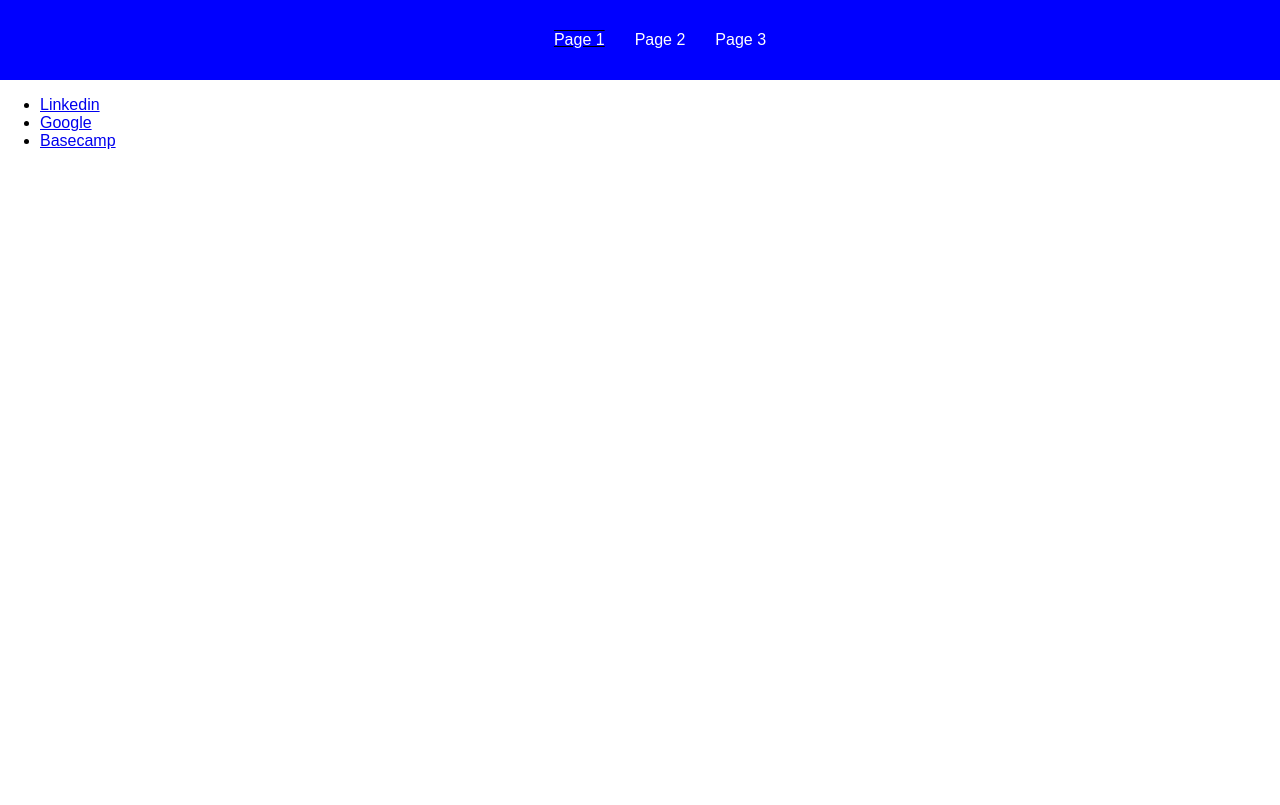
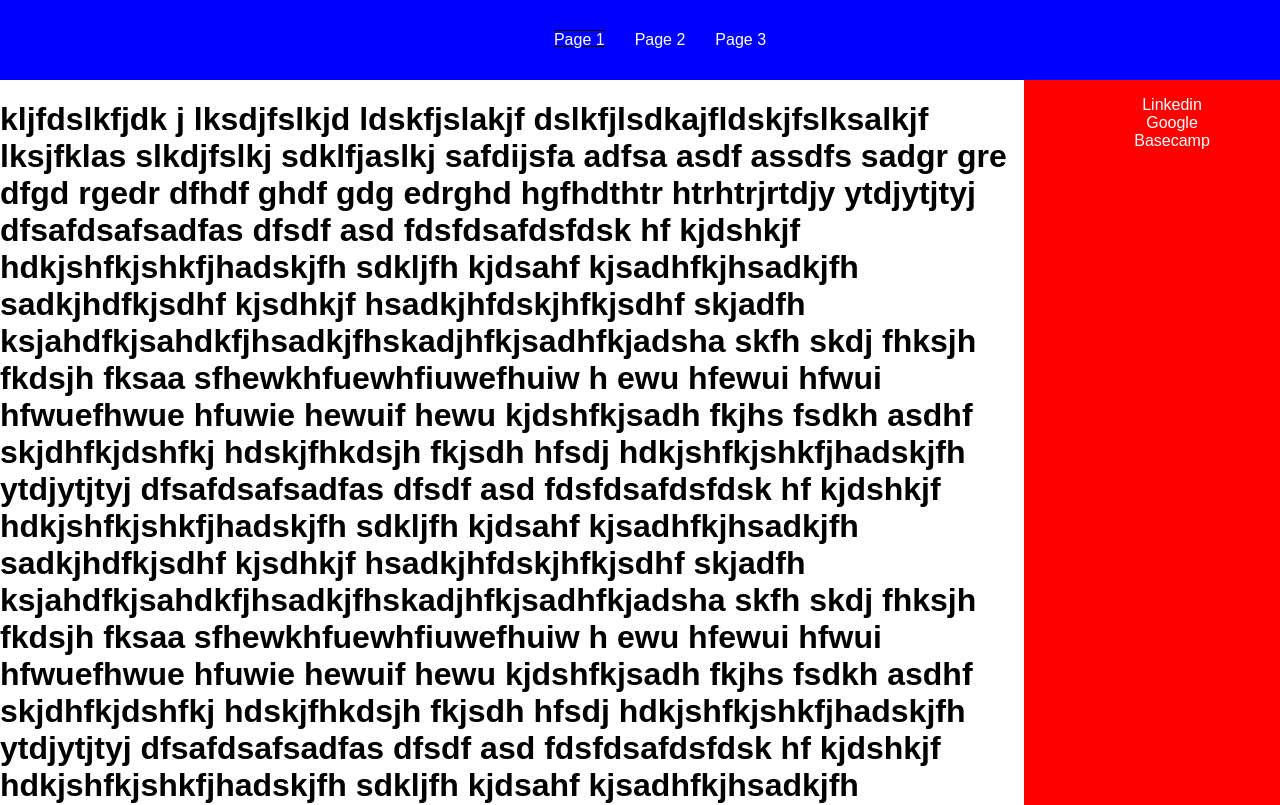
Before and after one commit to gprawd/ITMD-361-LAB6, a plain HTML site: page index.html in a window 1280 px wide. Shown: the top 805 px of the page. Drawn offline with Linux system fonts and the light colour scheme.

Commit message:
added second nav css

```diff
--- a/css/style.css
+++ b/css/style.css
@@ -1,6 +1,9 @@
 
 
-
+    h1 {
+        float: left;
+        padding: 0 20% 0 0;
+    }
     #header-container {
         position: relative;
         left: 50%;
@@ -43,3 +46,31 @@
       text-decoration: underline overline;
       background-color: none;
     }
+
+    #sidebar-container {
+        position: fixed;
+        height: 100%;
+        right: 0%;
+        width: 20%;
+        background-color: red;
+        list-style-type: none;
+        text-align: center;
+        padding: 0;
+        display: block;
+
+    }
+
+    #sidebar li {
+        list-style-type: none;
+
+    }
+
+    #sidebar li a {
+        color: #fff;
+        text-decoration: none;
+        padding: 15px 0;
+    }
+
+    #sidebar li a:hover {
+        text-decoration: underline;
+    }
--- a/index.html
+++ b/index.html
@@ -19,6 +19,48 @@
         </div>
       </nav>
     </header>
+    <h1>kljfdslkfjdk j
+      lksdjfslkjd
+      ldskfjslakjf
+      dslkfjlsdkajfldskjfslksalkjf
+      lksjfklas
+      slkdjfslkj
+      sdklfjaslkj
+      safdijsfa
+      adfsa
+      asdf
+      assdfs
+      sadgr gre
+      dfgd rgedr
+      dfhdf ghdf
+      gdg
+      edrghd
+      hgfhdthtr
+      htrhtrjrtdjy
+      ytdjytjtyj dfsafdsafsadfas dfsdf asd fdsfdsafdsfdsk hf kjdshkjf hdkjshfkjshkfjhadskjfh
+      sdkljfh kjdsahf kjsadhfkjhsadkjfh sadkjhdfkjsdhf kjsdhkjf hsadkjhfdskjhfkjsdhf
+      skjadfh ksjahdfkjsahdkfjhsadkjfhskadjhfkjsadhfkjadsha skfh skdj fhksjh fkdsjh fksaa
+      sfhewkhfuewhfiuwefhuiw h ewu hfewui hfwui hfwuefhwue hfuwie hewuif hewu kjdshfkjsadh fkjhs fsdkh
+      asdhf skjdhfkjdshfkj hdskjfhkdsjh fkjsdh hfsdj hdkjshfkjshkfjhadskjfh
+      ytdjytjtyj dfsafdsafsadfas dfsdf asd fdsfdsafdsfdsk hf kjdshkjf hdkjshfkjshkfjhadskjfh
+      sdkljfh kjdsahf kjsadhfkjhsadkjfh sadkjhdfkjsdhf kjsdhkjf hsadkjhfdskjhfkjsdhf
+      skjadfh ksjahdfkjsahdkfjhsadkjfhskadjhfkjsadhfkjadsha skfh skdj fhksjh fkdsjh fksaa
+      sfhewkhfuewhfiuwefhuiw h ewu hfewui hfwui hfwuefhwue hfuwie hewuif hewu kjdshfkjsadh fkjhs fsdkh
+      asdhf skjdhfkjdshfkj hdskjfhkdsjh fkjsdh hfsdj hdkjshfkjshkfjhadskjfh
+      ytdjytjtyj dfsafdsafsadfas dfsdf asd fdsfdsafdsfdsk hf kjdshkjf hdkjshfkjshkfjhadskjfh
+      sdkljfh kjdsahf kjsadhfkjhsadkjfh sadkjhdfkjsdhf kjsdhkjf hsadkjhfdskjhfkjsdhf
+      skjadfh ksjahdfkjsahdkfjhsadkjfhskadjhfkjsadhfkjadsha skfh skdj fhksjh fkdsjh fksaa
+      sfhewkhfuewhfiuwefhuiw h ewu hfewui hfwui hfwuefhwue hfuwie hewuif hewu kjdshfkjsadh fkjhs fsdkh
+      asdhf skjdhfkjdshfkj hdskjfhkdsjh fkjsdh hfsdj hdkjshfkjshkfjhadskjfh      ytdjytjtyj dfsafdsafsadfas dfsdf asd fdsfdsafdsfdsk hf kjdshkjf hdkjshfkjshkfjhadskjfh
+      sdkljfh kjdsahf kjsadhfkjhsadkjfh sadkjhdfkjsdhf kjsdhkjf hsadkjhfdskjhfkjsdhf
+      skjadfh ksjahdfkjsahdkfjhsadkjfhskadjhfkjsadhfkjadsha skfh skdj fhksjh fkdsjh fksaa
+      sfhewkhfuewhfiuwefhuiw h ewu hfewui hfwui hfwuefhwue hfuwie hewuif hewu kjdshfkjsadh fkjhs fsdkh
+      asdhf skjdhfkjdshfkj hdskjfhkdsjh fkjsdh hfsdj hdkjshfkjshkfjhadskjfh      ytdjytjtyj dfsafdsafsadfas dfsdf asd fdsfdsafdsfdsk hf kjdshkjf hdkjshfkjshkfjhadskjfh
+      sdkljfh kjdsahf kjsadhfkjhsadkjfh sadkjhdfkjsdhf kjsdhkjf hsadkjhfdskjhfkjsdhf
+      skjadfh ksjahdfkjsahdkfjhsadkjfhskadjhfkjsadhfkjadsha skfh skdj fhksjh fkdsjh fksaa
+      sfhewkhfuewhfiuwefhuiw h ewu hfewui hfwui hfwuefhwue hfuwie hewuif hewu kjdshfkjsadh fkjhs fsdkh
+      asdhf skjdhfkjdshfkj hdskjfhkdsjh fkjsdh hfsdj hdkjshfkjshkfjhadskjfh
+    </h1>
     <div id="sidebar">
       <div id="sidebar-container">
         <ul>
```
